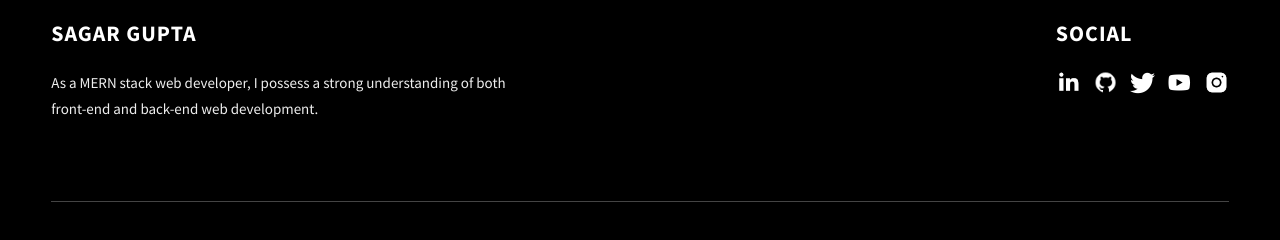
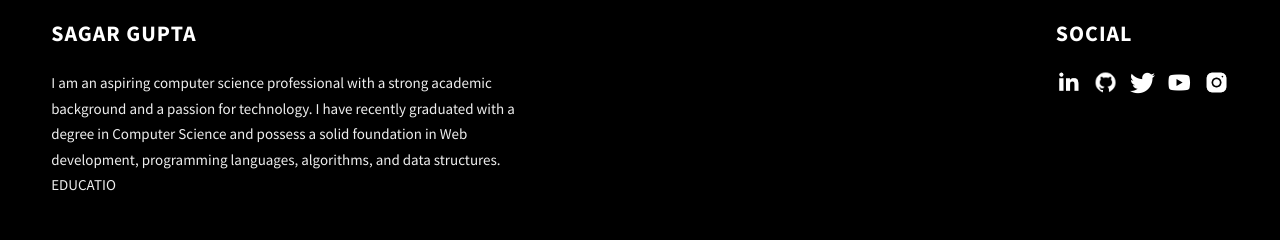
Before and after one commit to sagargupta121102/My-portfolio-master, a website: page index.html in a window 1280 px wide. Shown: the part 5046-5286 px from the top of the page. Drawn offline with Linux system fonts and the light colour scheme.

Commit message:
Updated Resume

```diff
--- a/index.html
+++ b/index.html
@@ -4,7 +4,7 @@
     <meta charset="UTF-8" />
     <meta name="viewport" content="width=device-width, initial-scale=1.0" />
     <meta http-equiv="X-UA-Compatible" content="ie=edge" />
-    <title>Sagar Gupta | Devloper</title>
+    <title>Sagar Gupta | Developer</title>
     <meta name="description" content="Portfolio Sagar Gupta for Developer" />
 
     <link rel="stylesheet" href="css/style.css" />
@@ -181,7 +181,7 @@
                 <strong>contact</strong> me here.
               </p>
             </div>
-            <a href="https://drive.google.com/file/d/12umbwxtMCxmA5Q5Zf99BGTbhQ8eUe2Cz/view" class="btn btn--med btn--theme dynamicBgClr"
+            <a href="https://drive.google.com/file/d/1bSMr9ojGzM81vG9HchyYVGP1VvxYRtxR/view?usp=sharing" class="btn btn--med btn--theme dynamicBgClr"
               >Resume</a
             >
           </div>
@@ -384,8 +384,12 @@
           <div class="main-footer__row main-footer__row-2">
             <h4 class="heading heading-sm text-lt">Sagar Gupta</h4>
             <p class="main-footer__short-desc">
-              As a MERN stack web developer, I possess a strong understanding of
-              both front-end and back-end web development.
+              I am an aspiring computer science professional with a strong
+academic background and a passion for technology. I have
+recently graduated with a degree in Computer Science and
+possess a solid foundation in Web development, programming languages,
+algorithms, and data structures.
+EDUCATIO
             </p>
           </div>
         </div>
```
